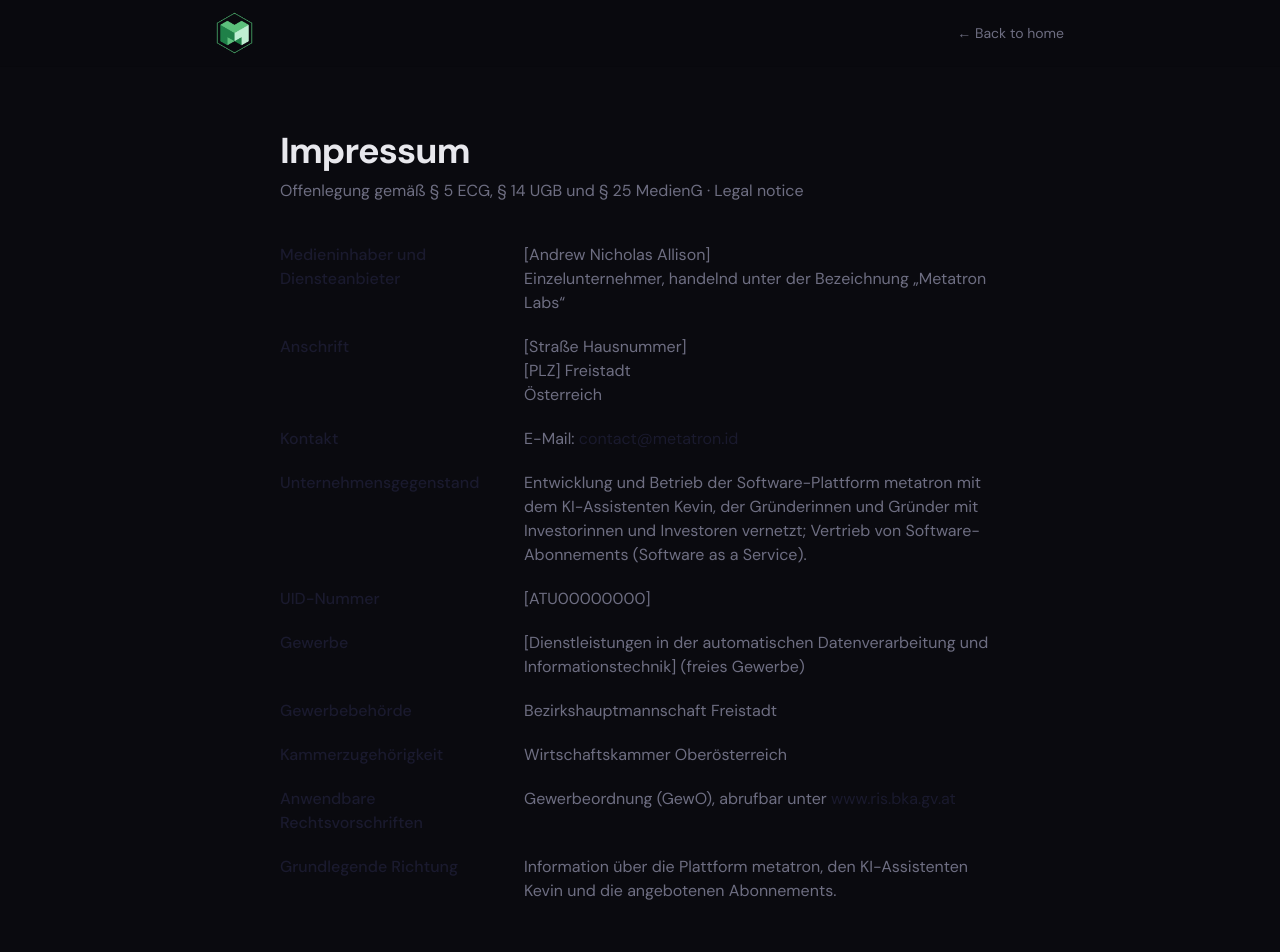
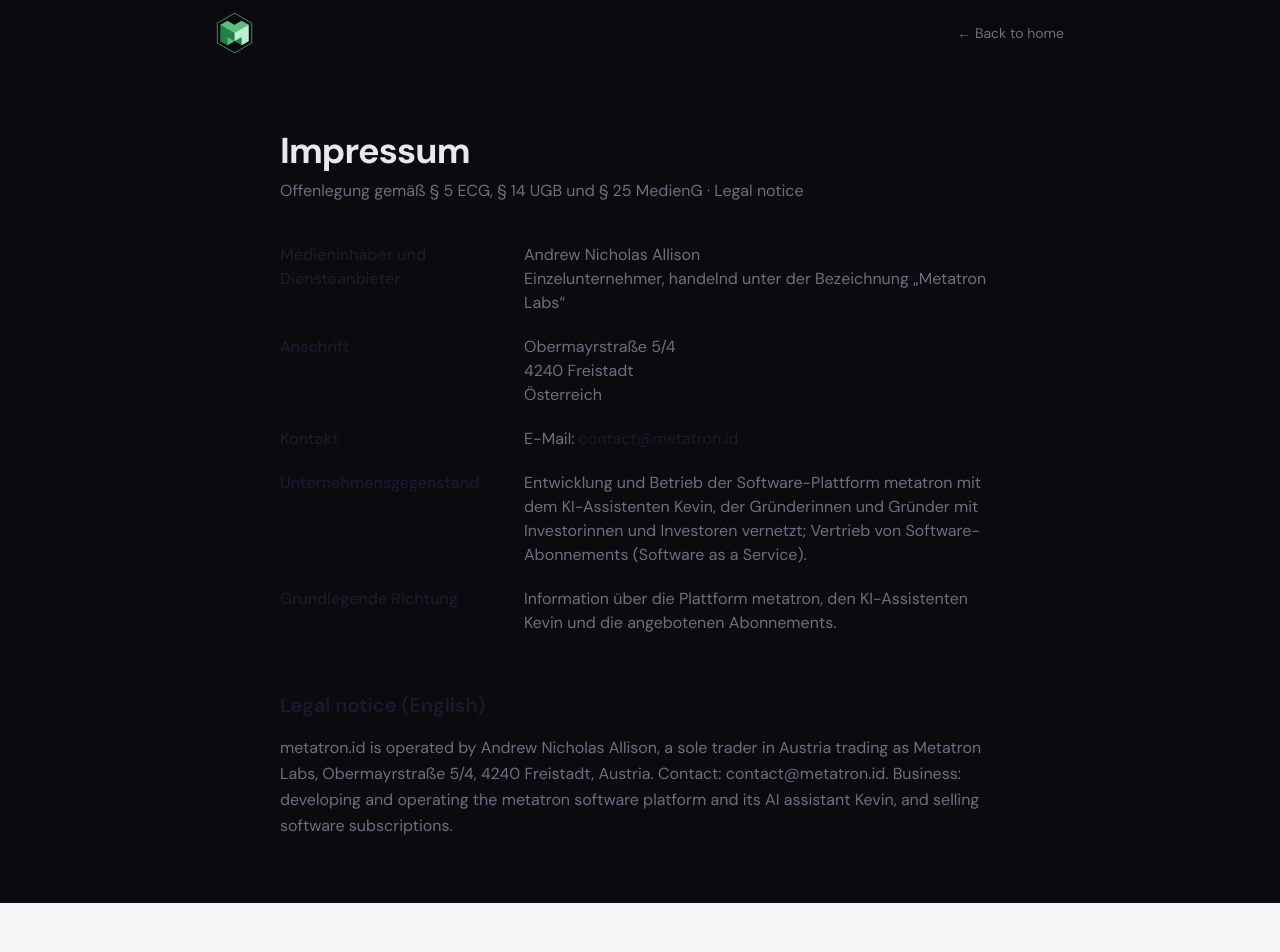
Before and after one commit to nickallison11/metatron-landing, a Next.js app: page /impressum in a window 1280 px wide. Shown: the top 952 px of the page. After the commit the page ends 903 px from the top, so only its background shows below. Built offline with nearby package versions, Linux system fonts and the light colour scheme.

Commit message:
Legal pages: fill in name and Freistadt address; no UID or trade registration yet
Co-Authored-By: Claude Opus 5.5 <noreply@anthropic.com>

```diff
--- a/app/impressum/page.tsx
+++ b/app/impressum/page.tsx
@@ -48,14 +48,14 @@ export default function ImpressumPage() {
 
         <dl className="mt-10 space-y-5">
           <Row label="Medieninhaber und Diensteanbieter">
-            [Andrew Nicholas Allison]
+            Andrew Nicholas Allison
             <br />
             Einzelunternehmer, handelnd unter der Bezeichnung „Metatron Labs“
           </Row>
           <Row label="Anschrift">
-            [Straße Hausnummer]
+            Obermayrstraße 5/4
             <br />
-            [PLZ] Freistadt
+            4240 Freistadt
             <br />
             Österreich
           </Row>
@@ -70,19 +70,6 @@ export default function ImpressumPage() {
             Kevin, der Gründerinnen und Gründer mit Investorinnen und Investoren vernetzt;
             Vertrieb von Software-Abonnements (Software as a Service).
           </Row>
-          <Row label="UID-Nummer">[ATU00000000]</Row>
-          <Row label="Gewerbe">
-            [Dienstleistungen in der automatischen Datenverarbeitung und Informationstechnik]
-            (freies Gewerbe)
-          </Row>
-          <Row label="Gewerbebehörde">Bezirkshauptmannschaft Freistadt</Row>
-          <Row label="Kammerzugehörigkeit">Wirtschaftskammer Oberösterreich</Row>
-          <Row label="Anwendbare Rechtsvorschriften">
-            Gewerbeordnung (GewO), abrufbar unter{" "}
-            <a href="https://www.ris.bka.gv.at" className="text-[var(--text)] hover:underline">
-              www.ris.bka.gv.at
-            </a>
-          </Row>
           <Row label="Grundlegende Richtung">
             Information über die Plattform metatron, den KI-Assistenten Kevin und die
             angebotenen Abonnements.
@@ -92,11 +79,9 @@ export default function ImpressumPage() {
         <section className="mt-14">
           <h2 className="text-xl font-semibold text-[var(--text)]">Legal notice (English)</h2>
           <p className="mt-4 leading-relaxed text-[var(--text-muted)]">
-            metatron.id is operated by [Andrew Nicholas Allison], a sole trader in Austria
-            trading as Metatron Labs, [street and number], [postcode] Freistadt, Austria.
-            Contact: contact@metatron.id. VAT ID: [ATU00000000]. Trade authority:
-            Bezirkshauptmannschaft Freistadt. Member of the Austrian Economic Chamber (WKO
-            Oberösterreich). Business: developing and operating the metatron software
+            metatron.id is operated by Andrew Nicholas Allison, a sole trader in Austria
+            trading as Metatron Labs, Obermayrstraße 5/4, 4240 Freistadt, Austria.
+            Contact: contact@metatron.id. Business: developing and operating the metatron software
             platform and its AI assistant Kevin, and selling software subscriptions.
           </p>
         </section>
--- a/app/privacy/page.tsx
+++ b/app/privacy/page.tsx
@@ -135,8 +135,8 @@ export default function PrivacyPage() {
           </h2>
           <h3 className="mt-6 font-semibold text-[var(--text)]">Who is responsible</h3>
           <p className="mt-4 leading-relaxed text-[var(--text-muted)]">
-            The controller for your personal data is [Andrew Nicholas Allison],
-            trading as Metatron Labs, [street and number], [postcode] Freistadt,
+            The controller for your personal data is Andrew Nicholas Allison,
+            trading as Metatron Labs, Obermayrstraße 5/4, 4240 Freistadt,
             Austria (contact@metatron.id). See the{" "}
             <Link href="/impressum" className="text-[var(--accent)] underline-offset-2 hover:underline">
               Impressum
--- a/app/terms/page.tsx
+++ b/app/terms/page.tsx
@@ -93,8 +93,8 @@ export default function TermsPage() {
               <dt className="font-medium text-[var(--text)]">metatron</dt>
               <dd className="mt-1 leading-relaxed">
                 means and/or is a reference to Metatron Labs, the trading name of
-                [Andrew Nicholas Allison], a sole trader in Austria ([street and
-                number], [postcode] Freistadt, Austria). See the{" "}
+                Andrew Nicholas Allison, a sole trader in Austria (Obermayrstraße 5/4,
+                4240 Freistadt, Austria). See the{" "}
                 <Link href="/impressum" className="text-[var(--accent)] underline-offset-2 hover:underline">
                   Impressum
                 </Link>
```
